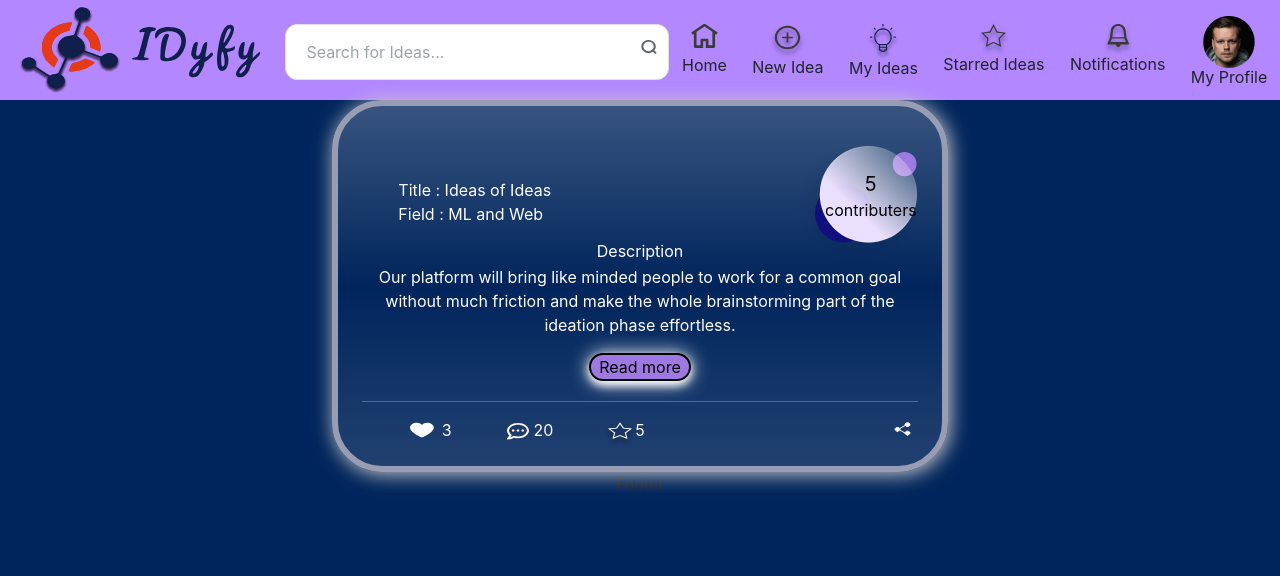
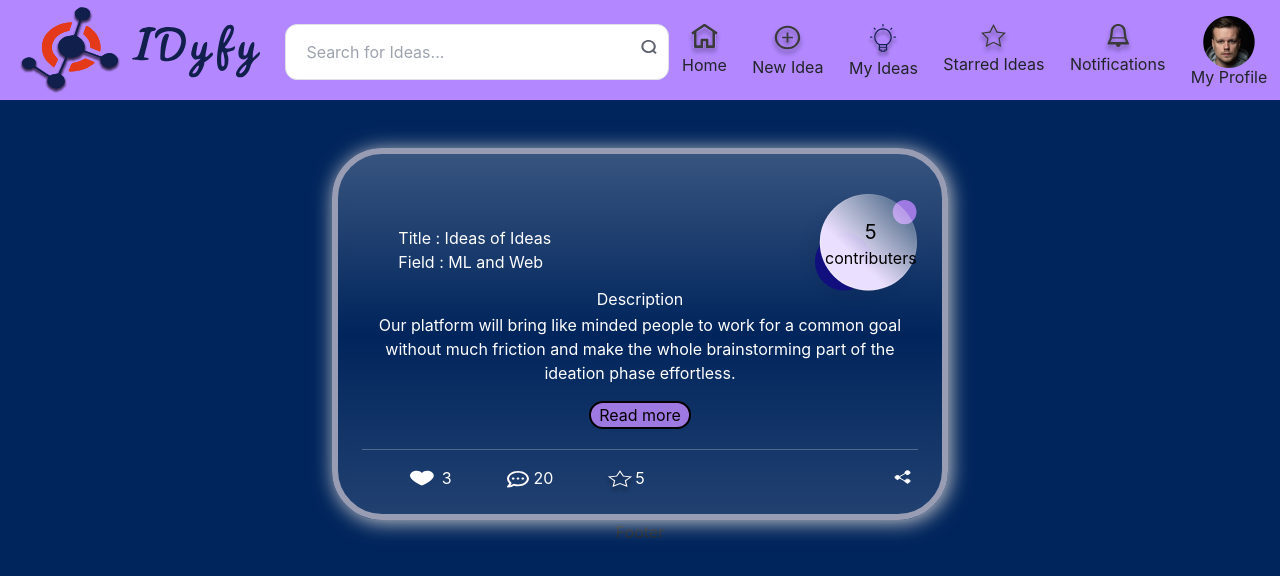
Before and after one commit to srinivass2000/IDyfy, a React (Create React App) app in the folder client/: page /starred in a window 1280 px wide. Shown: the top 576 px of the page. Built offline with nearby package versions, Linux system fonts and the light colour scheme.

Commit message:
navigation changes

```diff
--- a/client/src/components/Feed_Tile/feed.css
+++ b/client/src/components/Feed_Tile/feed.css
@@ -3,7 +3,10 @@
     color: black;
     border-width: 2px;
     border-color: black;
-    box-shadow: 0 4px 8px 0 rgb(255, 255, 255), 0 1px 20px 0 rgb(255, 255, 255);}
+    }
+    .readmore:hover{
+        box-shadow: 0 4px 8px 0 rgb(255, 255, 255), 0 1px 20px 0 rgb(255, 255, 255);
+    }
 
 .tile{
     border-radius: 50px;
--- a/client/src/components/Navbar/navbar.js
+++ b/client/src/components/Navbar/navbar.js
@@ -13,18 +13,18 @@ import {Link} from "react-router-dom";
 const Navbar = () => {
   return (
     <div>
-      <div className="flex content-center" style=
+      <div className="flex content-center mb-5" style=
       {{ backgroundColor : "#B287FF"}}>
         <div className="ml-5"><img src={Idyfy_logo} alt="IDYFY LOGO"/></div>
         <div className="flex-auto pt-4 ml-3"><img src={Idyfy_name} alt="IDYFY NAME"/></div>
         <div className="relative pt-4">
           <input type="text" className="h-14 w-96 pr-8 pl-5 rounded-xl z-0 focus:shadow focus:outline-none border" placeholder="Search for Ideas..."/>
-          <div className="absolute top-4 right-3 pt-6"> <img src={search} alt="Search"/> </div>
+          <div className="absolute top-4 right-3 pt-4"> <img src={search} alt="Search"/> </div>
         </div>
         <div className="flex-auto flex flex-col">
           <Link to="/">
           <div className="flex justify-center pt-4"><img src={home} alt="home"/></div>
-          <div className="pt-2"><h6>Home</h6></div>
+          <div><h6>Home</h6></div>
           </Link>
         </div>
         <div className="flex-auto flex flex-col">
```
Also changed, not shown: client/src/assets/icons/home.svg.
